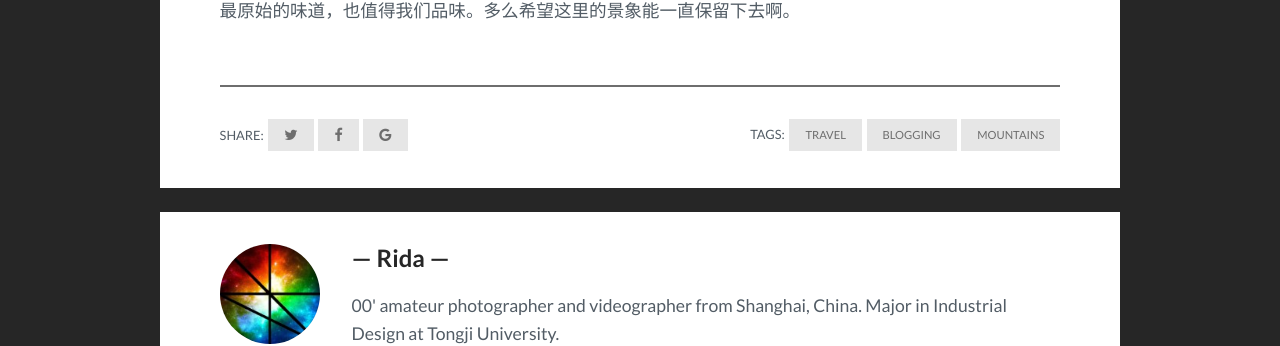
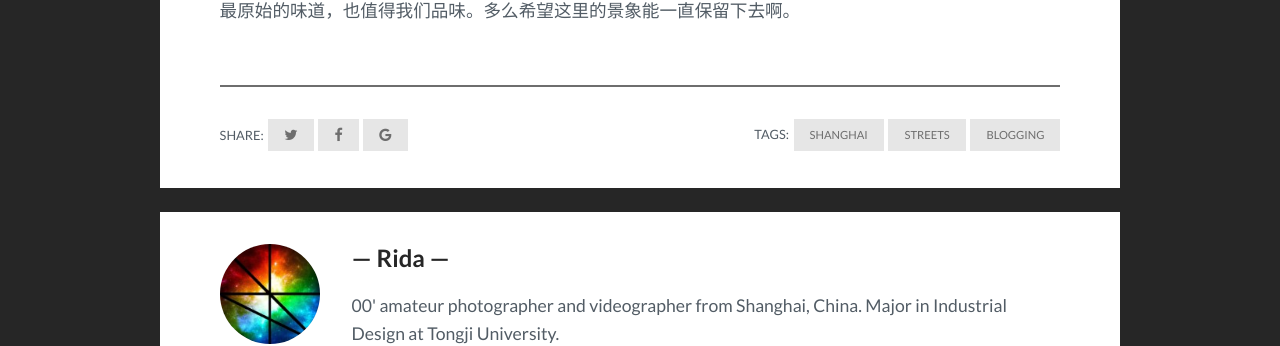
Before and after one commit to Rida2000/rida2000.github.io, a Jekyll site: the page built from _posts/2020-10-02-the-masses-of-shanghai.markdown, in a window 1280 px wide and 900 px high, scrolled down 6717 px. Shown: the part 132-478 px from the top of the window. Built offline with Jekyll 4.4.1, drawn with Linux system fonts in a browser that asks for light colours; comment, search, counter and statistics services are not loaded.

Commit message:
Update 2020-10-02-the-masses-of-shanghai.markdown
change tags

```diff
--- a/_posts/2020-10-02-the-masses-of-shanghai.markdown
+++ b/_posts/2020-10-02-the-masses-of-shanghai.markdown
@@ -4,7 +4,7 @@ title: "上海群像 第二弹 The Masses of Shanghai EP02"
 img: the-masses-of-shanghai-cover.jpg # Add image post (optional)
 date: 2020-10-12 12:55:00 +0300
 description: You’ll find this post in your `_posts` directory. Go ahead and edit it and re-build the site to see your changes. # Add post description (optional)
-tag: [Travel, Blogging, Mountains]
+tag: [Shanghai, Streets, Blogging]
 ---
 
 距离上一次拍摄**上海群像**的主题已经过去了一年零八个月，是时候再拍一次了。
```
